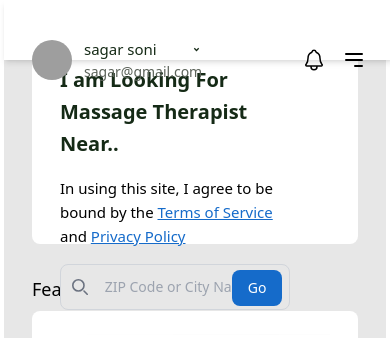
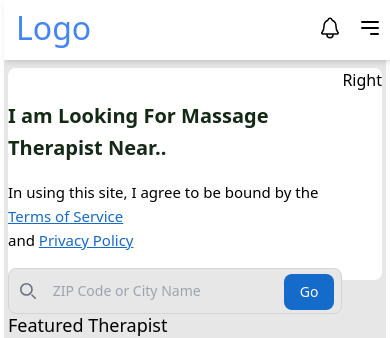
Before and after one commit to siyam79/Business-Scopioe-Front-End-, a React (Vite) app: page / in a window 390 px wide. Shown: the top 338 px of the page. Built offline with nearby package versions, Linux system fonts and the light colour scheme; grey boxes are pictures that could not be loaded.

Commit message:
home page banner implements and header full responsive ok

```diff
--- a/src/Components/Header/Header.jsx
+++ b/src/Components/Header/Header.jsx
@@ -2,24 +2,42 @@ import React from 'react';
 import { HiOutlineMenuAlt3 } from "react-icons/hi";
 import { IoNotificationsOutline } from "react-icons/io5";
 import { RiArrowDropDownLine } from "react-icons/ri";
+import { CgLogOut } from "react-icons/cg";
 
 export default function Header({ toggleSidebar }) {
     return (
         <section className='2xl:max-w-[1190px] 2xl:w-[1190px] lg:max-w-[1000px] lg:w-[1000px] lg:ml-14 2xl:ml-0 w-full mx-auto fixed top-0 z-[999] bg-[#FFFFFF] shadow-md border-[#E7E7E7] lg:h-[88px] 2xl:h-[96px] h-[60px]'>
-            <div className='flex items-center justify-between px-7 my-8'>
-                <div className='flex items-center gap-3 '>
+            <div className='flex items-center justify-between lg:px-7 px-3 lg:my-6'>
+                <div className='hidden lg:flex items-center gap-3 '>
                     <img src="https://i.ibb.co/JkNR5W3/user5.png" alt="usaer" className='w-10 h-10 rounded-full ' />
                     <div>
                         <h4 className='flex items-center gap-8 text-[#152A16] text-[15px] font-medium '>sagar soni  <span> <RiArrowDropDownLine /> </span> </h4>
                         <p className=' text-[#5C635A] font-normal text-[14px] '>sagar@gmail.com</p>
                     </div>
                 </div>
+                <div className='lg:hidden'>
+                    <h1 className=' text-[#4285F3] text-[32px] font-normal '> Logo </h1>
+                </div>
                 <div className='hidden lg:block'>
-                    right
+                    <div className='flex items-center justify-center gap-8'>
+                        <div className='border border-[#E7E7E7] p-2 rounded-full'>
+                            <IoNotificationsOutline size={24} />
+                        </div>
+                        <div className='flex items-center gap-4'>
+                            <p className='text-[#F15E4A] text-[15px] font-medium'>Log Out</p>
+                            <div className='bg-[#FFECEA] p-2 rounded-full transform rotate-180 '>
+                                <CgLogOut size={24} />
+                            </div>
+                        </div>
+                    </div>
                 </div>
-                <div className='lg:hidden flex items-center gap-4 justify-center  my-4' onClick={toggleSidebar}>
-                    <IoNotificationsOutline size={24} />
-                    <HiOutlineMenuAlt3 size={24} />
+                <div className='lg:hidden flex items-center gap-4 justify-center my-4' onClick={toggleSidebar}>
+                    <div className=''>
+                        <IoNotificationsOutline size={24} />
+                    </div>
+                    <div className='l'>
+                        <HiOutlineMenuAlt3 size={24} />
+                    </div>
                 </div>
             </div>
         </section>
--- a/src/Components/Home/Banner.jsx
+++ b/src/Components/Home/Banner.jsx
@@ -3,8 +3,8 @@ import React from 'react'
 export default function Banner() {
   return (
     <section className=''>
-      <div className=' h-[212px] bg-[#FFFFFF] rounded-lg px-7 flex  justify-between '>
-        <div className=' max-w-[587px] '>
+      <div className=' h-[212px] bg-[#FFFFFF] rounded-lg lg:px-7 flex  justify-between '>
+        <div className=' lg:max-w-[587px] w-full '>
           <div className=' py-4 '>
             <h1 className=' text-[#152A16] py-4 font-semibold text-[20px] line-height-[30px] leading-8 '> I am Looking For Massage Therapist Near.. </h1>
             <p className=' text-[15px] leading-6 font-medium'>
--- a/src/Pages/Layout/MainLayout.jsx
+++ b/src/Pages/Layout/MainLayout.jsx
@@ -28,7 +28,7 @@ export default function MainLayout() {
         <div className=' w-full  '>
           <Header toggleSidebar={toggleSidebar} />
           {isSidebarOpen && <div className="fixed inset-0 bg-black opacity-50 z-[9998]" onClick={closeSidebar}></div>}
-          <div className=' 2xl:w-[1190px] lg:w-[1000px] mx-auto h-screen px-7  2xl:mt-24 lg:mt-20 pt-8 bg-[#E7E7E7] z-50 '>
+          <div className=' 2xl:w-[1190px] lg:w-[1000px] mx-auto h-screen lg:px-7 px-1 2xl:mt-24 mt-[60px] lg:mt-20 lg:pt-8 pt-2 bg-[#E7E7E7] z-50 '>
             <Outlet></Outlet>
 
           </div>
```
